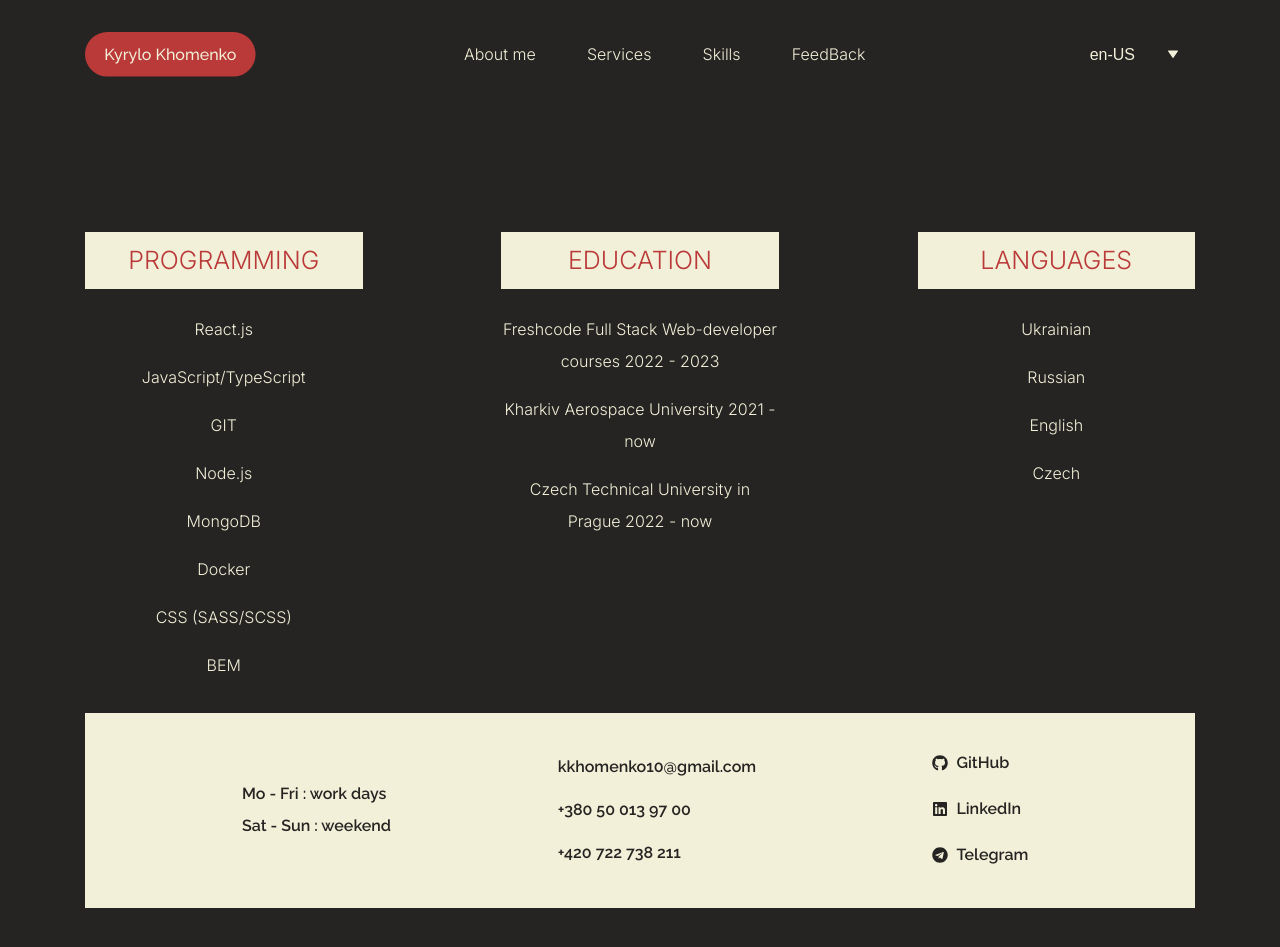
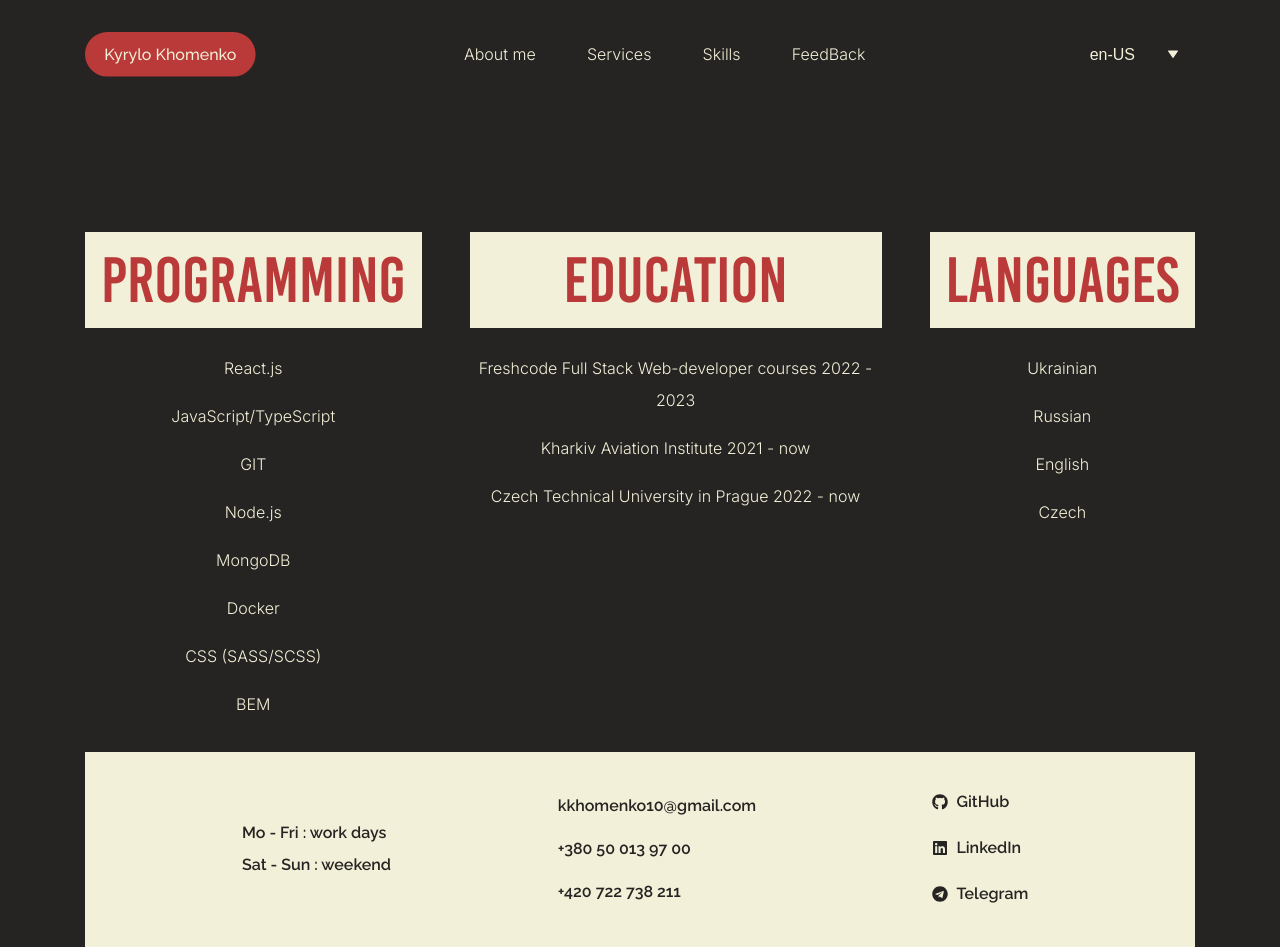
Before and after one commit to kiz0r/presentation-project, a React (Vite) app: page / in a window 1280 px wide. Before the commit the page ends 908 px from the top, so only its background shows below. Built offline with nearby package versions, Linux system fonts and the light colour scheme.

Commit message:
Add Bebas Kai font

```diff
--- /dev/null
+++ b/src/common/fonts/fonts.scss
@@ -0,0 +1,6 @@
+@font-face {
+  font-family: 'Bebas Kai';
+  src: url('./BebasKai.ttf');
+  font-weight: normal;
+  font-style: normal;
+}
--- a/src/components/Skills/Skills.module.scss
+++ b/src/components/Skills/Skills.module.scss
@@ -1,10 +1,11 @@
 @import '../../common/styles/vars.scss';
+@import '../../common/fonts/fonts.scss';
 
 .skillSection {
   display: flex;
   align-items: start;
+  justify-content: space-between;
   gap: 3rem;
-  justify-content: space-between;
 
   padding: 2rem 0;
 }
@@ -13,13 +14,13 @@
   display: flex;
   flex-direction: column;
   flex-wrap: wrap;
-  width: 25%;
   gap: 1.5rem;
 }
 
 .skillHeadline {
-  font-size: 25px;
-  font-weight: 400;
+  font-family: 'Bebas Kai', sans-serif;
+
+  font-size: 64px;
   text-transform: uppercase;
   color: $accent-red;
   background-color: $text-color;
--- a/src/locale/en/en.json
+++ b/src/locale/en/en.json
@@ -12,7 +12,7 @@
   "programming": "Programming",
   "education": "Education",
   "freshcode": "Freshcode Full Stack Web-developer courses 2022 - 2023",
-  "khai": "Kharkiv Aerospace University 2021 - now",
+  "khai": "Kharkiv Aviation Institute 2021 - now",
   "cvut": "Czech Technical University in Prague 2022 - now",
   "languages": "Languages",
   "ukrainian": "Ukrainian",
```
Also changed, not shown: src/common/fonts/BebasKai.ttf (added).
